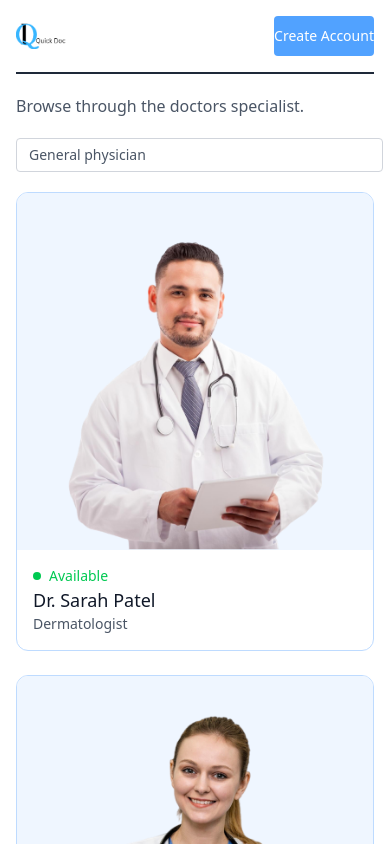
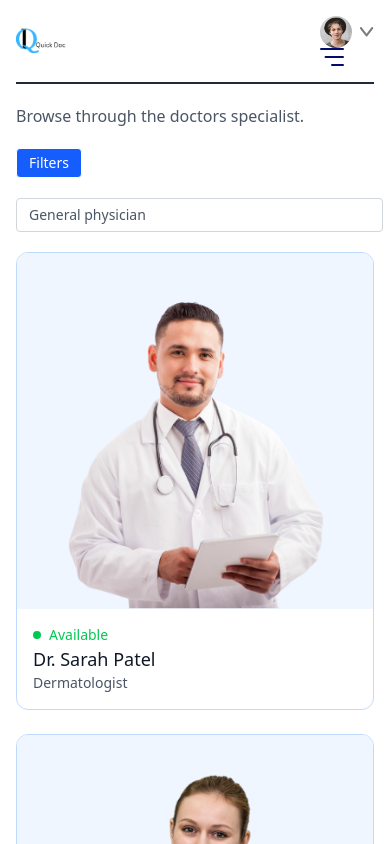
Before and after one commit to Curious-4/QuickDoc, a React (Vite) app in the folder frontend/: page /doctors/Dermatologist in a window 390 px wide. Shown: the top 844 px of the page. Built offline with nearby package versions, Linux system fonts and the light colour scheme.

Commit message:
make Responsive

```diff
--- a/frontend/src/components/NavBar.jsx
+++ b/frontend/src/components/NavBar.jsx
@@ -1,11 +1,11 @@
-import React, { useState } from 'react'
+import React, { useEffect, useState } from 'react'
 import { NavLink, useNavigate } from 'react-router-dom'
 import {assets} from "../assets_frontend/assets"
 import { useLocation } from 'react-router-dom'
 const NavBar = () => {
     let location=useLocation().pathname;
     const navigate=useNavigate();
-    const [state,Setstate]=useState(false);
+    const [showMenu,setShowMenu]=useState(false);
   return (
     <div className='flex items-center justify-between text-sm py-4 mb-5 border-b-2 border-b-gray-800'>
         <img src={assets.logo} alt="" className='m-0 p-0 w-[50px] lg:w-[80px] cursor-pointer' />
@@ -28,7 +28,7 @@
 
         </ul>
         <div>
-        { state?
+        { !showMenu?
             <div className='flex items-center gap-2 cursor-pointer group relative  '>
                 <img src={assets.profile_pic} alt=""
                 className='w-8 rounded-full' />
@@ -47,12 +47,24 @@
                     </div>
                 </div>
             </div>
-            :<button className='bg-blue-400   w-[100px] h-[40px] text-white cursor-pointer rounded-sm'
+            :<button className={` ${showMenu ? 'block':'hidden'} bg-blue-400 w-[100px] h-[40px] text-white cursor-pointer rounded-sm`}
             onClick={()=>{navigate('/login')}}
             >Create Account</button>
         }
+        <img onClick={()=>setShowMenu(true)} className='w-6 md:hidden' src={assets.menu_icon} alt ="" />
+        <div className={`${showMenu ? 'fixed w-full' :'h-0 w-0'} md:hidden right-0 top-0 bottom-0 z-20 overflow-hidden bg-white transition-all`}>
+               <div className='flex items-center justify-between px-5 py-6'>
+                <img className='w-36' src={assets.logo} alt="" />
+                <img className='w-7' onClick={()=>setShowMenu(false)} src={assets.cross_icon} alt="" />
+               </div>
+               <ul className='flex flex-col items-center gap-2 mt-5 px-5 text-lg font-medium'>
+                <NavLink  onClick={()=>setShowMenu(false)} to='/'><p className='px-4 py-2 rounded inline-block'>Home</p></NavLink>
+                <NavLink  onClick={()=>setShowMenu(false)} to='/doctors'><p className='px-4 py-2 rounded inline-block'>ALL DOCTORS</p></NavLink>
+                <NavLink  onClick={()=>setShowMenu(false)} to='/about'><p className='px-4 py-2 rounded inline-block'>ABOUT</p></NavLink>
+                <NavLink  onClick={()=>setShowMenu(false)} to='/contact'><p className='px-4 py-2 rounded inline-block'>CONTACT</p></NavLink>
+               </ul>
+           </div>
         </div>
-
     </div>
   )
 }
--- a/frontend/src/context/AppContext.jsx
+++ b/frontend/src/context/AppContext.jsx
@@ -7,7 +7,6 @@
 
     const value = {
         doctors
-
     }
 
     return (
--- a/frontend/src/index.css
+++ b/frontend/src/index.css
@@ -1,6 +1,19 @@
 @import "tailwindcss";
 
+@theme{
+    --bg-primary: "#1f1f1f";
+}
+
+.active hr{
+    @apply hidden
+}
 
 ::-webkit-scrollbar{
     @apply hidden
 }
+
+ @media (max-width: 740px){
+    .active p{
+        @apply text-white bg-blue-600 ;
+    }
+}
--- a/frontend/src/main.jsx
+++ b/frontend/src/main.jsx
@@ -6,8 +6,8 @@
 import AppContextProvider from './context/AppContext.jsx'
 createRoot(document.getElementById('root')).render(
   <BrowserRouter>
-  <AppContextProvider>
-    <App />
-  </AppContextProvider>
+    <AppContextProvider>
+      <App />
+    </AppContextProvider>
   </BrowserRouter>,
 )
--- a/frontend/src/pages/About.jsx
+++ b/frontend/src/pages/About.jsx
@@ -5,7 +5,7 @@
 
   <div>
     <div className='text-center text-2xl pt-10 text-gray-500'>
-         <p>ABOUT <span className='text-gray-700 font-medium'>US</span></p>
+          <p>ABOUT <span className='text-gray-700 font-medium'>US</span></p>
     </div>
     <div className='  flex flex-col gap-15  md:flex-row'>
      <div className= 'my-10 flex flex-col  md:flex-row '>
--- a/frontend/src/pages/Doctors.jsx
+++ b/frontend/src/pages/Doctors.jsx
@@ -1,61 +1,139 @@
-import React from 'react'
-import { useState ,useEffect,useContext } from 'react'
-import { useNavigate, useParams } from 'react-router-dom'
-import {AppContext} from '../context/AppContext'
+import React from "react";
+import { useState, useEffect, useContext } from "react";
+import { useNavigate, useParams } from "react-router-dom";
+import { AppContext } from "../context/AppContext";
 
-const Doctors = () =>{
-  const { speciality }=useParams()
-  const [filterDoc,setFilterDoc] =useState([])
-  const navigate =useNavigate()
+const Doctors = () => {
+  const { speciality } = useParams();
+  const [filterDoc, setFilterDoc] = useState([]);
+  const [showFilter, setShowFilter] = useState([false]);
+  const navigate = useNavigate();
 
-  const {doctors}= useContext(AppContext)
+  const { doctors } = useContext(AppContext);
 
-  const applyFilter =()=> {
-    if(speciality) {
-      setFilterDoc(doctors.filter(doc => doc.speciality === speciality))
+  const applyFilter = () => {
+    if (speciality) {
+      setFilterDoc(doctors.filter((doc) => doc.speciality === speciality));
+    } else {
+      setFilterDoc(doctors);
     }
-    else
-    {
-      setFilterDoc(doctors)
-    }
-  }
-  useEffect(()=>{
-    applyFilter()
-  },[doctors,speciality])
-
+  };
+  useEffect(() => {
+    applyFilter();
+  }, [doctors, speciality]);
 
   return (
     <div>
-      <p className='text-gray-600'>Browse through the doctors specialist.</p>
-      <div className='flex flex-col sm:flow-row items-start gap-5 mt-5'>
-        <div className='flex flex-row gap-4 text-sm text-gray-600'>
-          <p onClick={()=>speciality=== 'General physician' ? navigate('/doctors') : navigate('/doctors/General physician')} className={`w-[94vw] sm:w-auto pl-3 py-1.5 pr-16 border border-gray-300 rounded transition-all cursor-pointer ${speciality === "General physician" ? "bg-indigo-100 text-black" : "" }`}>General physician</p>
-          <p onClick={()=>speciality=== 'Gynecologist' ? navigate('/doctors') : navigate('/doctors/Gynecologist')} className={`w-[94vw] sm:w-auto pl-3 py-1.5 pr-16 border border-gray-300 rounded transition-all cursor-pointer ${speciality === "Gynecologist" ? "bg-indigo-100 text-black" : "" }`}>Gynecologist</p>
-          <p onClick={()=>speciality=== 'Dermatologist' ? navigate('/doctors') : navigate('/doctors/Dermatologist')} className={`w-[94vw] sm:w-auto pl-3 py-1.5 pr-16 border border-gray-300 rounded transition-all cursor-pointer ${speciality === "Dermatologist" ? "bg-indigo-100 text-black ": "" }`}>Dermatologist</p>
-          <p onClick={()=>speciality=== 'Pediatricians' ? navigate('/doctors') : navigate('/doctors/Pediatricians')} className={`w-[94vw] sm:w-auto pl-3 py-1.5 pr-16 border border-gray-300 rounded transition-all cursor-pointer ${speciality === "Pediatricians" ? "bg-indigo-100 text-black" : "" }`}>Pediatricians</p>
-          <p onClick={()=>speciality=== 'Neurologist' ? navigate('/doctors') : navigate('/doctors/Neurologist')} className={`w-[94vw] sm:w-auto pl-3 py-1.5 pr-16 border border-gray-300 rounded transition-all cursor-pointer ${speciality === "Neurologist" ? "bg-indigo-100 text-black" : "" }`}>Neurologist</p>
-          <p onClick={()=>speciality=== 'Gastroenterologist' ? navigate('/doctors') : navigate('/doctors/Gastroenterologist')} className={`w-[94vw] sm:w-auto pl-3 py-1.5 pr-16 border border-gray-300 rounded transition-all cursor-pointer ${speciality === "Gastroenterologist" ? "bg-indigo-100 text-black" : "" }`}>Gastroenterologist</p>
+      <p className="text-gray-600">Browse through the doctors specialist.</p>
+      <div className="flex flex-col sm:flow-row items-start gap-5 mt-5">
+        <button
+          className={`py-1 px-3 border rounded text-sm transition-all sm:hidden ${
+            showFilter ? "bg-blue-600 text-white" : ""
+          }`}
+          onClick={() => setShowFilter((prev) => !prev)}
+        >
+          Filters
+        </button>
+        <div className="flex flex-row gap-4 text-sm text-gray-600">
+          <p
+            onClick={() =>
+              speciality === "General physician"
+                ? navigate("/doctors")
+                : navigate("/doctors/General physician")
+            }
+            className={`w-[94vw] sm:w-auto pl-3 py-1.5 pr-16 border border-gray-300 rounded transition-all cursor-pointer ${
+              speciality === "General physician"
+                ? "bg-indigo-100 text-black"
+                : ""
+            }`}
+          >
+            General physician
+          </p>
+          <p
+            onClick={() =>
+              speciality === "Gynecologist"
+                ? navigate("/doctors")
+                : navigate("/doctors/Gynecologist")
+            }
+            className={`w-[94vw] sm:w-auto pl-3 py-1.5 pr-16 border border-gray-300 rounded transition-all cursor-pointer ${
+              speciality === "Gynecologist" ? "bg-indigo-100 text-black" : ""
+            }`}
+          >
+            Gynecologist
+          </p>
+          <p
+            onClick={() =>
+              speciality === "Dermatologist"
+                ? navigate("/doctors")
+                : navigate("/doctors/Dermatologist")
+            }
+            className={`w-[94vw] sm:w-auto pl-3 py-1.5 pr-16 border border-gray-300 rounded transition-all cursor-pointer ${
+              speciality === "Dermatologist" ? "bg-indigo-100 text-black " : ""
+            }`}
+          >
+            Dermatologist
+          </p>
+          <p
+            onClick={() =>
+              speciality === "Pediatricians"
+                ? navigate("/doctors")
+                : navigate("/doctors/Pediatricians")
+            }
+            className={`w-[94vw] sm:w-auto pl-3 py-1.5 pr-16 border border-gray-300 rounded transition-all cursor-pointer ${
+              speciality === "Pediatricians" ? "bg-indigo-100 text-black" : ""
+            }`}
+          >
+            Pediatricians
+          </p>
+          <p
+            onClick={() =>
+              speciality === "Neurologist"
+                ? navigate("/doctors")
+                : navigate("/doctors/Neurologist")
+            }
+            className={`w-[94vw] sm:w-auto pl-3 py-1.5 pr-16 border border-gray-300 rounded transition-all cursor-pointer ${
+              speciality === "Neurologist" ? "bg-indigo-100 text-black" : ""
+            }`}
+          >
+            Neurologist
+          </p>
+          <p
+            onClick={() =>
+              speciality === "Gastroenterologist"
+                ? navigate("/doctors")
+                : navigate("/doctors/Gastroenterologist")
+            }
+            className={`w-[94vw] sm:w-auto pl-3 py-1.5 pr-16 border border-gray-300 rounded transition-all cursor-pointer ${
+              speciality === "Gastroenterologist"
+                ? "bg-indigo-100 text-black"
+                : ""
+            }`}
+          >
+            Gastroenterologist
+          </p>
         </div>
-        <div className='w-full grid grid-cols-[repeat(auto-fill,minmax(200px,1fr))] gap-4 gap-y-6'>
-          {
-            filterDoc.map((item,index) =>(
-              <div onClick={()=> navigate(`/appointment/${item._id}`)} className='border border-blue-200 rounded-xl overflow-hidden cursor-pointer hover:translate-y-[-10px] transition-all duration-500' key={index}>
-                  <img className='bg-blue-50' src={item.image} alt="" />
-                  <div className='p-4'>
-                      <div className='flex items-center gap-2 text-sm text-center text-green-500'>
-                          <p className='w-2 h-2 bg-green-500 rounded-full'> </p><p>Available</p>
-                      </div>
-                      <p className='text-gray-900 text-lg font-medium'>{item.name}</p>
-                      <p className='text-gray-600 text-sm'>{item.speciality}</p>
-                  </div>
+        <div className="w-full grid grid-cols-[repeat(auto-fill,minmax(200px,1fr))] gap-4 gap-y-6">
+          {filterDoc.map((item, index) => (
+            <div
+              onClick={() => navigate(`/appointment/${item._id}`)}
+              className="border border-blue-200 rounded-xl overflow-hidden cursor-pointer hover:translate-y-[-10px] transition-all duration-500"
+              key={index}
+            >
+              <img className="bg-blue-50" src={item.image} alt="" />
+              <div className="p-4">
+                <div className="flex items-center gap-2 text-sm text-center text-green-500">
+                  <p className="w-2 h-2 bg-green-500 rounded-full"> </p>
+                  <p>Available</p>
+                </div>
+                <p className="text-gray-900 text-lg font-medium">{item.name}</p>
+                <p className="text-gray-600 text-sm">{item.speciality}</p>
               </div>
-          ))
-
-          }
+            </div>
+          ))}
         </div>
       </div>
     </div>
-  )
-}
+  );
+};
 
-export default Doctors
+export default Doctors;
--- a/frontend/src/pages/Home.jsx
+++ b/frontend/src/pages/Home.jsx
@@ -12,7 +12,7 @@
       <SpecialityMenu/>
       <TopDoctors/>
       <Banner/>
-      </div>
+    </div>
   )
 }
 
```
Also changed, not shown: frontend/src/App.jsx (+8 -9 lines), frontend/tailwind.config.js (renamed from frontend/src/tailwind.config.js, +5 -6 lines), 1 other file (tests, documents, lock files or other folders).
